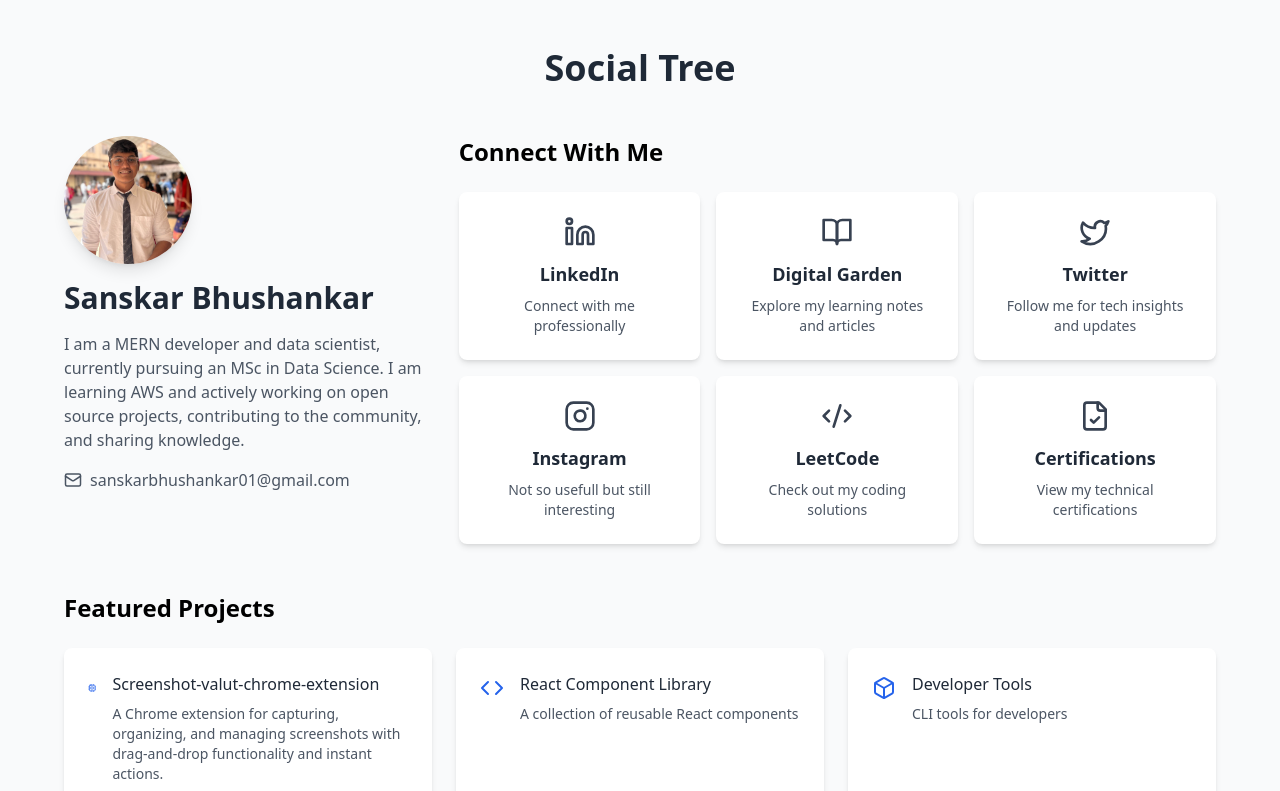
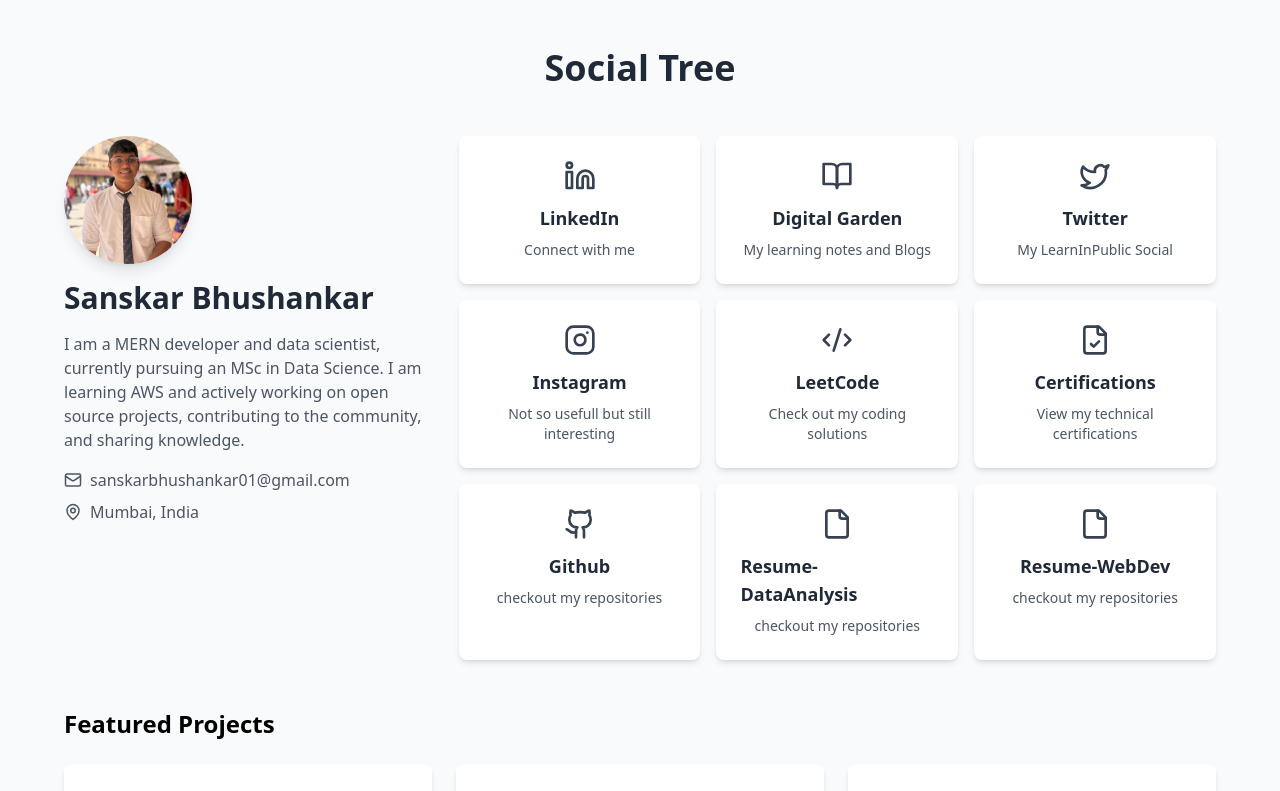
Before and after one commit to Sanskar-Bhushankar/Social-tree, a React (Vite) app: page / in a window 1280 px wide. Shown: the top 791 px of the page. Built offline with nearby package versions, Linux system fonts and the light colour scheme.

Commit message:
minor-changes

```diff
--- a/src/components/Profile.tsx
+++ b/src/components/Profile.tsx
@@ -1,5 +1,5 @@
 import React from 'react';
-import { Mail } from 'lucide-react';
+import { Mail, MapPin } from 'lucide-react';
 import profileImage from '../images/image1.jpeg';
 
 export default function Profile() {
@@ -14,6 +14,7 @@ export default function Profile() {
       <p className="text-gray-600 max-w-md">
         I am a MERN developer and data scientist, currently pursuing an MSc in Data Science. I am learning AWS and actively working on open source projects, contributing to the community, and sharing knowledge.
       </p>
+      <div className="flex flex-col space-y-2">
         <a
           href="mailto:sanskarbhushankar01@gmail.com"
           className="flex items-center space-x-2 text-gray-600 hover:text-blue-600 transition-colors"
@@ -21,6 +22,11 @@ I am a MERN developer and data scientist, currently pursuing an MSc in Data Scie
           <Mail size={18} />
           <span>sanskarbhushankar01@gmail.com</span>
         </a>
+        <div className="flex items-center space-x-2 text-gray-600">
+          <MapPin size={18} />
+          <span>Mumbai, India</span>
+        </div>
+      </div>
     </div>
   );
 }
--- a/src/components/ProjectLinks.tsx
+++ b/src/components/ProjectLinks.tsx
@@ -1,23 +1,23 @@
 import React from 'react';
-import { Code, Box, Cpu } from 'lucide-react';
+import { Code, Box, Cpu, RailSymbol, Bus, FolderArchive, CameraIcon, Camera } from 'lucide-react';
 
 const projects = [
   {
     name: 'Screenshot-valut-chrome-extension',
     description: 'A Chrome extension for capturing, organizing, and managing screenshots with drag-and-drop functionality and instant actions.',
     url: 'https://github.com/Sanskar-Bhushankar/Screenshot-Vault-Extension',
-    icon: Cpu
+    icon: Camera
   },
   {
-    name: 'React Component Library',
-    description: 'A collection of reusable React components',
+    name: 'Train Seat Booking React-DSA',
+    description: 'Custom Seat booking for eldery passengers',
     url: 'https://github.com/johndeveloper/react-components',
-    icon: Code
+    icon: Bus
   },
   {
-    name: 'Developer Tools',
-    description: 'CLI tools for developers',
-    url: 'https://github.com/johndeveloper/dev-tools',
+    name: 'Social-Tree',
+    description: 'Personal linktree with tech-finish',
+    url: 'https://social-tree-sanskar.netlify.app/',
     icon: Box
   }
 ];
--- a/src/components/SocialLinks.tsx
+++ b/src/components/SocialLinks.tsx
@@ -8,7 +8,7 @@ export default function SocialLinks() {
 
   return (
     <div className="w-full">
-      <h2 className="text-2xl font-semibold mb-6">Connect With Me</h2>
+      {/* <h2 className="text-2xl font-semibold mb-6">Connect With Me</h2> */}
       <div className="grid grid-cols-1 md:grid-cols-2 lg:grid-cols-3 gap-4">
         {socialLinks.map((link) => (
           <SocialLink
--- a/src/data/socialLinks.ts
+++ b/src/data/socialLinks.ts
@@ -1,4 +1,4 @@
-import { Github, Twitter, Linkedin, BookOpen, Instagram, Code2, FileCheck } from 'lucide-react';
+import { Github, Twitter, Linkedin, BookOpen, Instagram, Code2, FileCheck, FileIcon } from 'lucide-react';
 import type { SocialLinkProps } from '../types/social';
 
 export const socialLinks: Omit<SocialLinkProps, 'onMouseEnter' | 'onMouseLeave'>[] = [
@@ -6,19 +6,19 @@ export const socialLinks: Omit<SocialLinkProps, 'onMouseEnter' | 'onMouseLeave'>
     name: 'LinkedIn',
     url: 'https://www.linkedin.com/in/sanskar-bhushankar-6b1a49244/',
     icon: Linkedin,
-    description: 'Connect with me professionally'
+    description: 'Connect with me'
   },
   {
     name: 'Digital Garden',
     url: 'https://sanskar-bhushankar.github.io/Digital-garden/',
     icon: BookOpen,
-    description: 'Explore my learning notes and articles'
+    description: 'My learning notes and Blogs'
   },
   {
     name: 'Twitter',
     url: 'https://x.com/sanskar2804',
     icon: Twitter,
-    description: 'Follow me for tech insights and updates'
+    description: 'My LearnInPublic Social'
   },
   {
     name: 'Instagram',
@@ -37,6 +37,24 @@ export const socialLinks: Omit<SocialLinkProps, 'onMouseEnter' | 'onMouseLeave'>
     url: 'https://drive.google.com/drive/folders/certifications',
     icon: FileCheck,
     description: 'View my technical certifications'
-  }
+  },
+  {
+    name: 'Github',
+    url: 'https://github.com/Sanskar-Bhushankar',
+    icon: Github,
+    description: 'checkout my repositories'
+  },
+  {
+    name: 'Resume-DataAnalysis',
+    url: 'https://drive.google.com/file/d/1pThVfRxZrMyxLt8FM83c7DHWbRIjDF-R/view?usp=sharing',
+    icon: FileIcon,
+    description: 'checkout my repositories'
+  },
+  {
+    name: 'Resume-WebDev',
+    url: 'https://drive.google.com/file/d/1pThVfRxZrMyxLt8FM83c7DHWbRIjDF-R/view?usp=sharing',
+    icon: FileIcon,
+    description: 'checkout my repositories'
+  },
 
 ];
```
Lines whose indentation alone changed are shown as unchanged.
